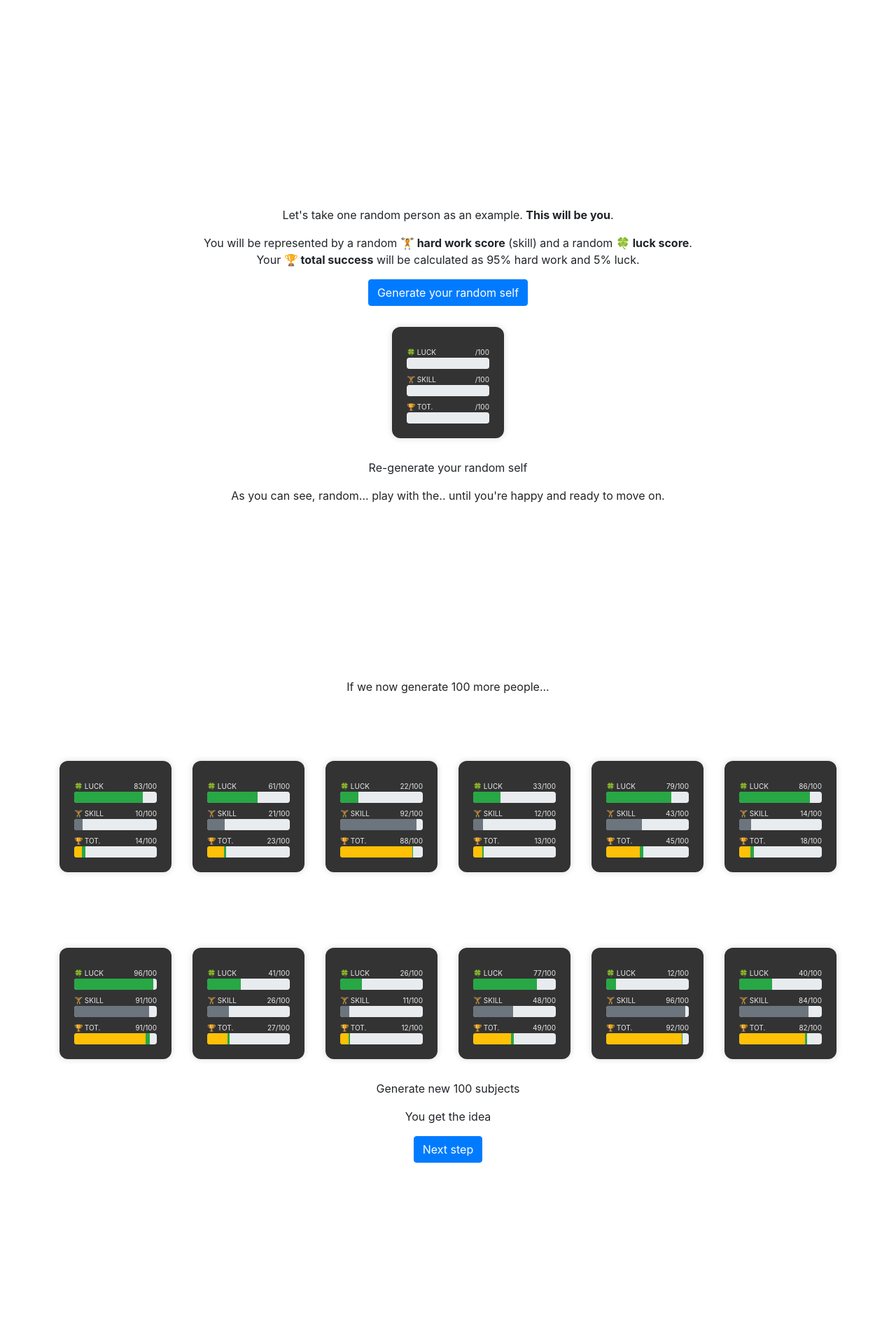
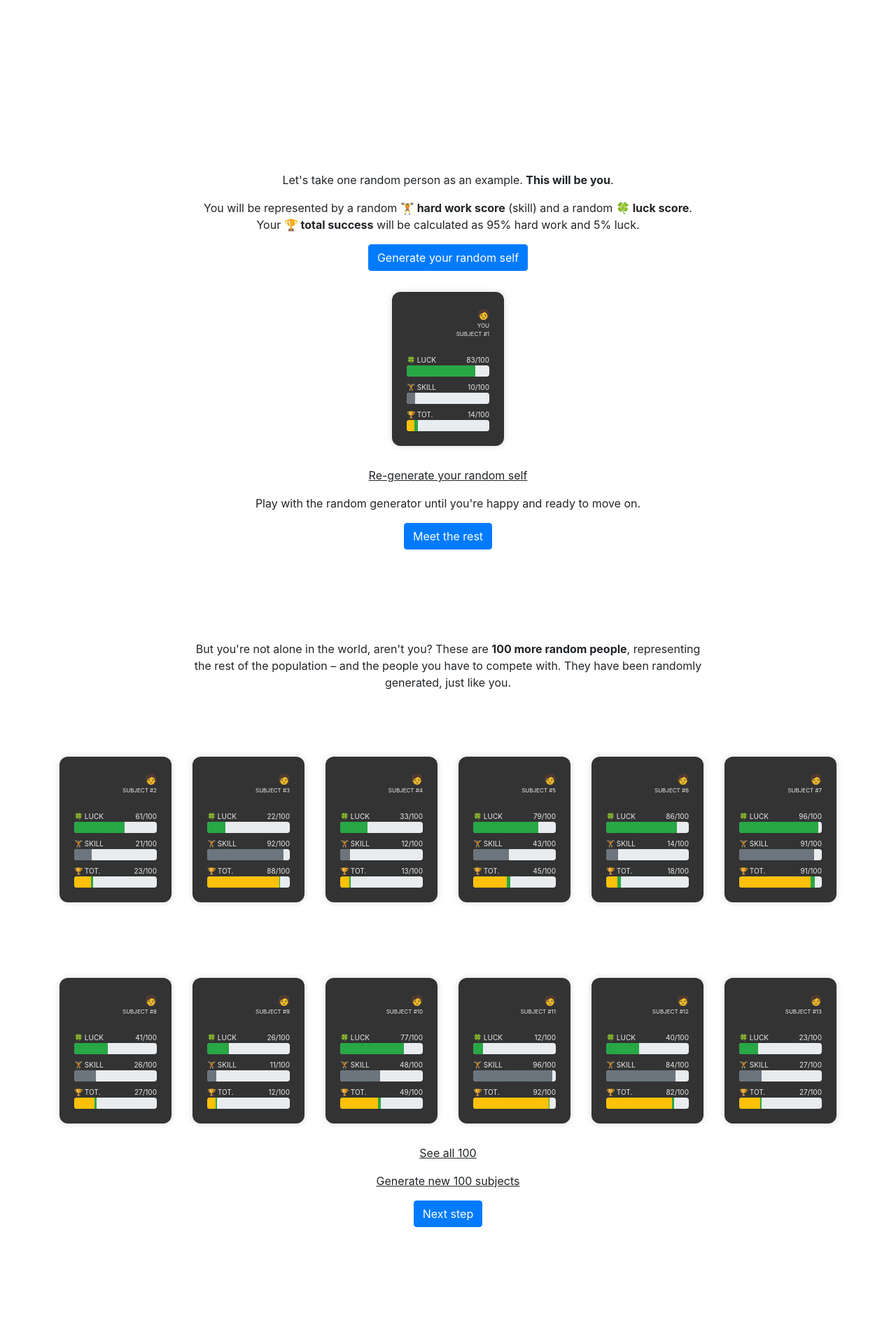
Before and after one commit to rameerez/luck, a PHP site: page / in a window 1280 px wide. Shown: the part 1485-3405 px from the top of the page at 70% size. Run offline with PHP 8.4, Linux system fonts and the light colour scheme; some libraries are stand-ins or nearby versions.

Commit message:
More work

```diff
--- a/src/_subject_box.php
+++ b/src/_subject_box.php
@@ -1,7 +1,18 @@
-<?php if (!isset($subject_id)) { $subject_id = -10; } ?>
+<?php
+  if (!isset($subject_id)) { $subject_id = 0; }
+?>
 
 <div class="subject-box">
-  <p class="d-none">sub #<?php echo $subject_id + 1 ?>:</p>
+
+  <div class="row mb-4">
+    <div class="col text-right subject-info">
+      <span style="font-size: 14px;">🧑</span>
+      <div id="subject-<?php echo $subject_id ?>-name" class="<?php echo $subject_id == 0 ? "" : "d-none" ?>">You</div>
+      <div>subject #<?php echo $subject_id + 1 ?></div>
+    </div>
+  </div>
+
+  <p class="d-none">:</p>
 
   <div class="luck-bar-wrapper mt-2">
 
--- a/src/css/styles.css
+++ b/src/css/styles.css
@@ -1,6 +1,11 @@
 .vertical-center {
   display: flex;
   align-items: center;
+}
+
+a:not([href]) {
+  text-decoration: underline;
+  cursor: pointer;
 }
 
 section {
@@ -32,3 +37,23 @@ h1 .success-subtitle {
   box-shadow: 0px 0px 10px #d9d9d9;
   border: 1px solid rgba(0, 0, 0, 0.1);
 }
+
+.subject-box .subject-info {
+  font-size: 8px;
+}
+
+.key-metric {
+  text-transform: uppercase;
+  font-size: 14px;
+  font-weight: lighter;
+  color: rgba(0, 0, 0, 0.3);
+}
+
+.key-metric.important-metric {
+  color: rgba(0, 0, 0, 0.9);
+}
+
+.key-metric .big-figure {
+  font-size: 32px;
+  font-weight: bold;
+}
--- a/src/index.php
+++ b/src/index.php
@@ -49,14 +49,14 @@
               <?php include('./_subject_box.php') ?>
             </div>
           </div>
-          <div class="col-12 text-center">
-            <p><a>Re-generate your random self</a></p>
-            <p>As you can see, random... play with the.. until you're happy and ready to move on.</a>
+          <div class="col-sm-12 col-md-8 offset-md-2 text-center">
+            <p><a onclick="generateRandomSelf()">Re-generate your random self</a></p>
+            <p>Play with the random generator until you're happy and ready to move on.</a>
           </div>
         </div>
-        <div class="row d-none">
+        <div class="row">
           <div class="col text-center">
-            <a href="#step-3" type="button" class="btn btn-primary" onclick="">Next step</a>
+            <a href="#step-3" type="button" class="btn btn-primary" onclick="">Meet the rest</a>
           </div>
         </div>
       </div>
@@ -66,13 +66,22 @@
     <section id="step-3" class="vertical-center">
       <div class="container">
         <div class="row">
-          <div class="col-12 text-center">
-            <p>If we now generate 100 more people...</p>
+          <div class="col-sm-12 col-md-8 offset-md-2 text-center">
+            <p>But you're not alone in the world, aren't you? These are <b>100 more random people</b>, representing the rest of the population – and the people you have to compete with. They have been randomly generated, just like you.</p>
           </div>
         </div>
-        <div class="row">
-          <?php foreach (range(0, 11) as $subject_id) { ?>
-            <div class="col-sm-6 col-md-2 mt-5">
+
+        <div id="first-12-candidates" class="row">
+          <?php foreach (range(1, 12) as $subject_id) { ?>
+            <div class="col-6 col-md-2 mt-5">
+              <?php include('./_subject_box.php') ?>
+            </div>
+          <?php } ?>
+        </div>
+
+        <div id="remaining-candidates" class="row d-none">
+          <?php foreach (range(13, 100) as $subject_id) { ?>
+            <div class="col-6 col-md-2 mt-5">
               <?php include('./_subject_box.php') ?>
             </div>
           <?php } ?>
@@ -80,8 +89,8 @@
 
         <div class="row">
           <div class="col text-center">
-            <p>Generate new 100 subjects</p>
-            <p>You get the idea</p>
+            <p><a onclick="showAllSubjects()">See all 100</a></p>
+            <p><a>Generate new 100 subjects</a></p>
             <a href="#step-3" type="button" class="btn btn-primary" onclick="">Next step</a>
           </div>
         </div>
@@ -91,11 +100,9 @@
     <section id="step-4" class="vertical-center">
       <div class="container">
         <div class="row">
-          <div class="col">
-            <div class="text-center">
-              <p>That seemed pretty random, but... can we see a pattern? What if we sort and ... just the top 10. Explainatory text</p>
-              <a href="#step-2" type="button" class="btn btn-primary" onclick="">Sort and reveal top 10 candidates</a>
-            </div>
+          <div class="col-sm-12 col-md-8 offset-md-2 text-center">
+            <p>Okay, your peers seem pretty random, but... is there any pattern we can see? What if we sort all people by <b>🏆 total success</b> and look just at the top 10 performers?</p>
+            <a href="#step-2" type="button" class="btn btn-primary" onclick="">Sort and reveal the top 10 people</a>
           </div>
         </div>
       </div>
@@ -105,21 +112,26 @@
       <div class="container">
         <div class="row">
           <div class="col-12 text-center">
-            <h2>The top 10 candidates</h2>
-            <p>These are... the top 10 candidates. can you see the partern?</p>
+            <h2>The top 10 performers</h2>
+            <p>These are the top 10 performers. Do you see <b>the partern</b> among them? <a onclick="revealPattern()">Reveal the pattern</a></p>
           </div>
         </div>
-        <div class="row">
+
+        <div id="hidden-pattern" class="row my-3 d-none">
           <div class="col-4 text-center">
-            <p>99.7% <br />Average effort</p>
+            <p class="key-metric"><span class="big-figure">99.7%</span> <br />Average effort</p>
           </div>
           <div class="col-4 text-center">
-            <p>99.7% <br />Average luck</p>
+            <p class="key-metric important-metric"><span class="big-figure">99.7%</span> <br />Average luck</p>
           </div>
           <div class="col-4 text-center">
-            <p>99.7% <br />Average success</p>
+            <p class="key-metric"><span class="big-figure">99.7%</span> <br />Average success</p>
+          </div>
+          <div class="col-12 text-center">
+            <p>Most people in the top 10 are extremely lucky.</p>
           </div>
         </div>
+
         <div class="row">
           <?php foreach (range(0, 9) as $subject_id) { ?>
             <div class="col my-5">
@@ -140,11 +152,11 @@
     <section id="step-4" class="vertical-center">
       <div class="container">
         <div class="row">
-          <div class="col">
+          <div class="col-sm-12 col-md-6 offset-md-3 text-center">
             <div class="text-center">
-              <p>Top candidates consistently have a good deal of luck, even though it only accounts for 5% of the...</p>
-              <p>Another interesting conclusion is that no one reaches the top by luck alone: working as hard as you can is just a pre-requisite.</p>
-              <p>A question may arise: what if we removed luck?</p>
+              <p>Top candidates have a <b>very consistent good deal of luck</b>, even though luck only accounts for 5% of the overall success.</p>
+              <p>Another interesting point is that <b>no one reaches the top by luck alone</b>: working hard is just a pre-requisite. Luck just stacks on top of hard work.</p>
+              <p>Is this fair? What if we removed luck?</p>
               <a href="#step-2" type="button" class="btn btn-primary" onclick="">Discover what happens if we remove luck</a>
             </div>
           </div>
@@ -157,8 +169,8 @@
 
         <div class="row">
           <div class="col-12 text-center">
-            <h2>The top 10 candidates – if luck was not a factor</h2>
-            <p>These are what the top 10 candidates would be if luck was not a considered.</p>
+            <h2>The top 10 performers – if luck was not a factor</h2>
+            <p>Imagine a world where luck was not even a concept and success was entirely determined by hard work alone. These would be the top 10 performers if luck was not considered.</p>
           </div>
         </div>
         <div class="row">
--- a/src/js/navigation.js
+++ b/src/js/navigation.js
@@ -3,3 +3,11 @@ var step = 0;
 var generateRandomSelf = () => {
   console.log("akjsd")
 }
+
+var showAllSubjects = () => {
+  $("#remaining-candidates").toggleClass("d-none");
+}
+
+var revealPattern = () => {
+  $("#hidden-pattern").toggleClass("d-none");
+}
```
